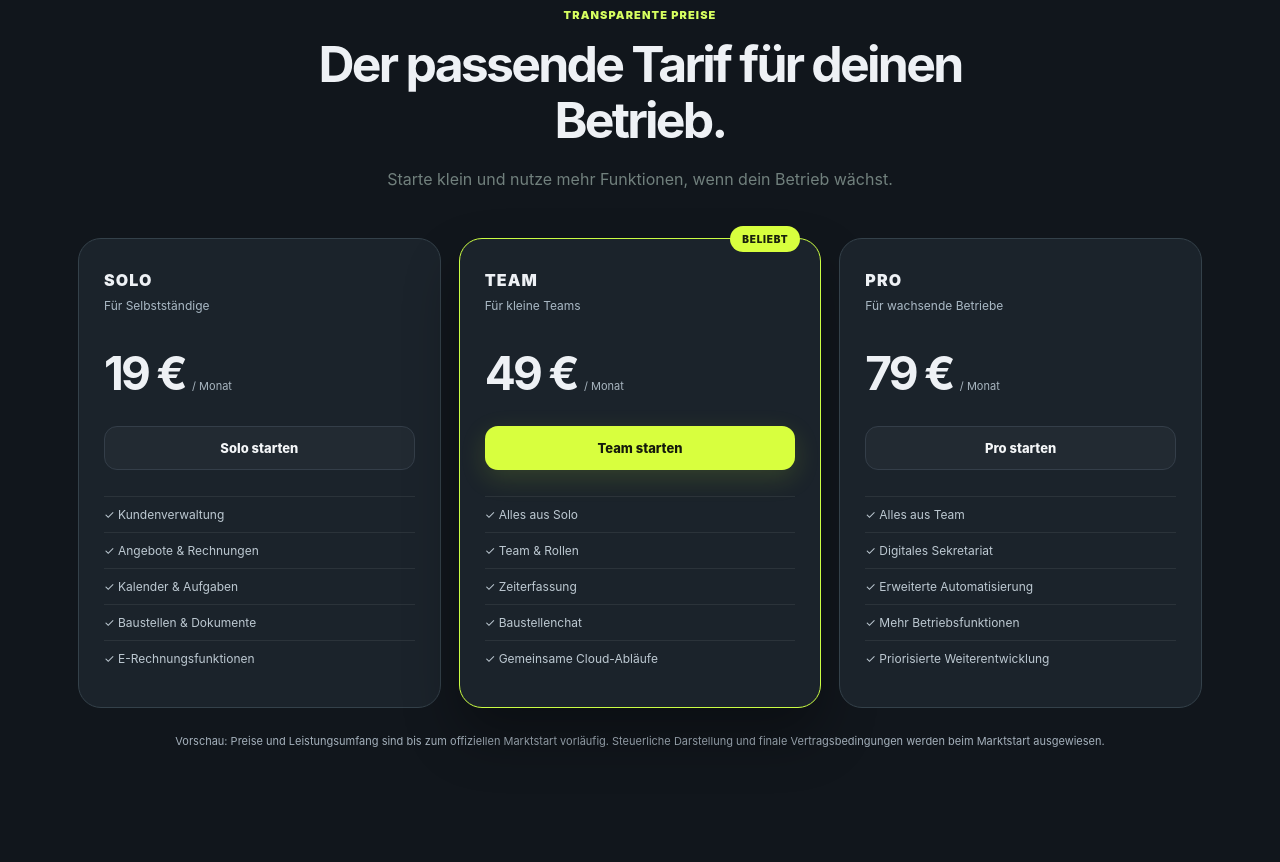
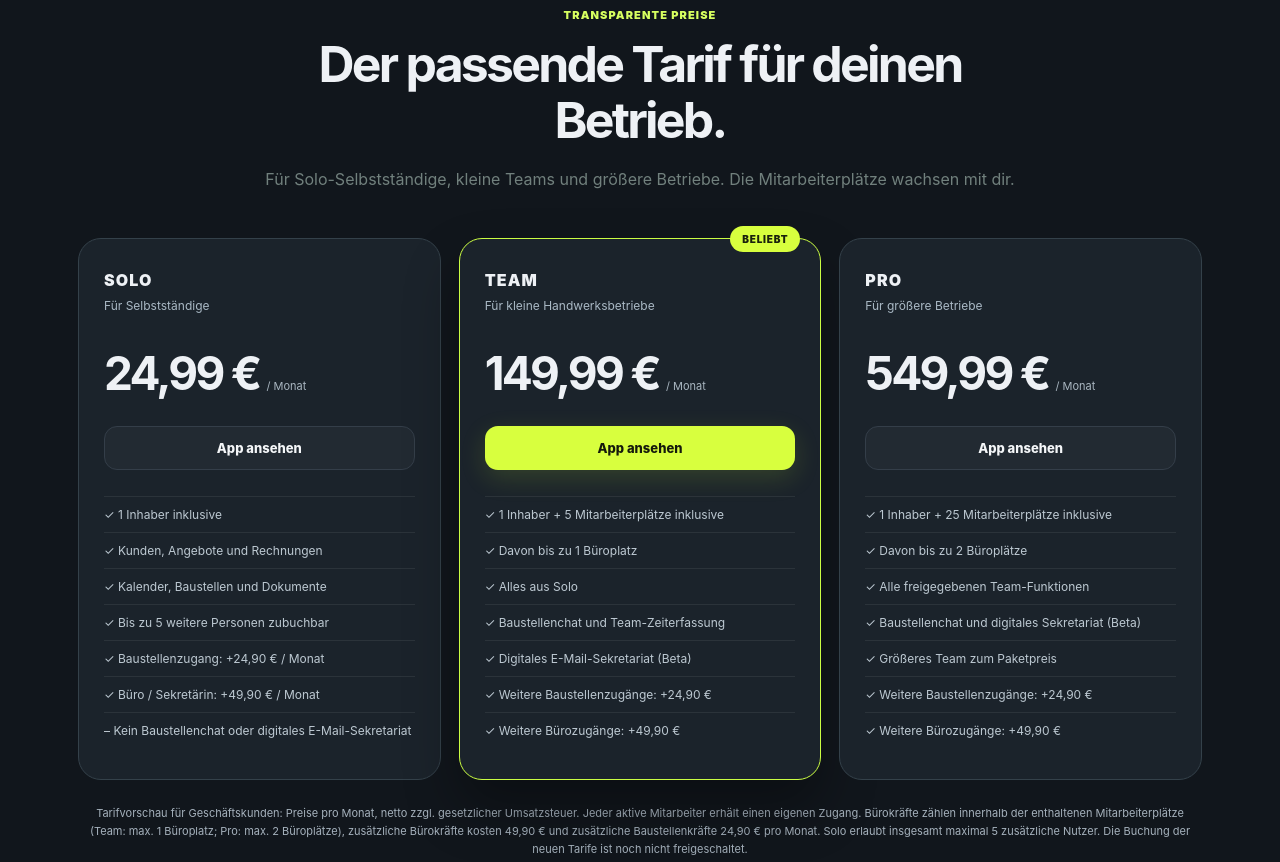
Before and after one commit to harunxaa-tech/beautybybellee, a website: page marketing/index.html in a window 1280 px wide. Shown: the part 4068-4930 px from the top of the page. Drawn offline with Linux system fonts and the light colour scheme.

Commit message:
Marketing 03: tiered pricing and role-based seats

```diff
--- a/marketing/index.html
+++ b/marketing/index.html
@@ -6,10 +6,11 @@
   <title>AngebotsPilot – Dein digitales Büro fürs Handwerk</title>
   <meta name="description" content="AngebotsPilot verbindet Angebote, Kunden, Baustellen, Rechnungen, E-Rechnungen, Kalender und Team in einer einfachen Betriebssoftware für Handwerk und Service.">
   <meta name="theme-color" content="#0a0c10">
+  <meta name="angebotspilot-marketing-version" content="03">
   <meta property="og:title" content="AngebotsPilot – Weniger Papierkram. Mehr Betrieb.">
   <meta property="og:description" content="Die einfache Betriebssoftware für Angebote, Kunden, Baustellen, Rechnungen und Team.">
   <link rel="icon" href="icon.svg" type="image/svg+xml">
-  <link rel="stylesheet" href="styles.css?v=02">
+  <link rel="stylesheet" href="styles.css?v=03">
   <meta name="robots" content="noindex,nofollow">
 </head>
 <body>
@@ -157,13 +158,53 @@
 
     <section class="section pricing-section" id="preise">
       <div class="shell">
-        <div class="section-head centered reveal"><span class="section-tag">TRANSPARENTE PREISE</span><h2>Der passende Tarif für deinen Betrieb.</h2><p>Starte klein und nutze mehr Funktionen, wenn dein Betrieb wächst.</p></div>
+        <div class="section-head centered reveal"><span class="section-tag">TRANSPARENTE PREISE</span><h2>Der passende Tarif für deinen Betrieb.</h2><p>Für Solo-Selbstständige, kleine Teams und größere Betriebe. Die Mitarbeiterplätze wachsen mit dir.</p></div>
         <div class="pricing-grid">
-          <article class="price-card reveal"><div class="price-top"><span>SOLO</span><p>Für Selbstständige</p></div><div class="price"><b>19 €</b><small>/ Monat</small></div><a class="btn secondary full" href="https://harunxaa-tech.github.io/beautybybellee/">Solo starten</a><ul><li>✓ Kundenverwaltung</li><li>✓ Angebote & Rechnungen</li><li>✓ Kalender & Aufgaben</li><li>✓ Baustellen & Dokumente</li><li>✓ E-Rechnungsfunktionen</li></ul></article>
-          <article class="price-card featured reveal delay-1"><div class="popular">BELIEBT</div><div class="price-top"><span>TEAM</span><p>Für kleine Teams</p></div><div class="price"><b>49 €</b><small>/ Monat</small></div><a class="btn primary full" href="https://harunxaa-tech.github.io/beautybybellee/">Team starten</a><ul><li>✓ Alles aus Solo</li><li>✓ Team & Rollen</li><li>✓ Zeiterfassung</li><li>✓ Baustellenchat</li><li>✓ Gemeinsame Cloud-Abläufe</li></ul></article>
-          <article class="price-card reveal delay-2"><div class="price-top"><span>PRO</span><p>Für wachsende Betriebe</p></div><div class="price"><b>79 €</b><small>/ Monat</small></div><a class="btn secondary full" href="https://harunxaa-tech.github.io/beautybybellee/">Pro starten</a><ul><li>✓ Alles aus Team</li><li>✓ Digitales Sekretariat</li><li>✓ Erweiterte Automatisierung</li><li>✓ Mehr Betriebsfunktionen</li><li>✓ Priorisierte Weiterentwicklung</li></ul></article>
+          <article class="price-card reveal">
+            <div class="price-top"><span>SOLO</span><p>Für Selbstständige</p></div>
+            <div class="price"><b>24,99 €</b><small>/ Monat</small></div>
+            <a class="btn secondary full" href="https://harunxaa-tech.github.io/beautybybellee/">App ansehen</a>
+            <ul>
+              <li>✓ 1 Inhaber inklusive</li>
+              <li>✓ Kunden, Angebote und Rechnungen</li>
+              <li>✓ Kalender, Baustellen und Dokumente</li>
+              <li>✓ Bis zu 5 weitere Personen zubuchbar</li>
+              <li>✓ Baustellenzugang: +24,90 € / Monat</li>
+              <li>✓ Büro / Sekretärin: +49,90 € / Monat</li>
+              <li>– Kein Baustellenchat oder digitales E-Mail-Sekretariat</li>
+            </ul>
+          </article>
+          <article class="price-card featured reveal delay-1">
+            <div class="popular">BELIEBT</div>
+            <div class="price-top"><span>TEAM</span><p>Für kleine Handwerksbetriebe</p></div>
+            <div class="price"><b>149,99 €</b><small>/ Monat</small></div>
+            <a class="btn primary full" href="https://harunxaa-tech.github.io/beautybybellee/">App ansehen</a>
+            <ul>
+              <li>✓ 1 Inhaber + 5 Mitarbeiterplätze inklusive</li>
+              <li>✓ Davon bis zu 1 Büroplatz</li>
+              <li>✓ Alles aus Solo</li>
+              <li>✓ Baustellenchat und Team-Zeiterfassung</li>
+              <li>✓ Digitales E-Mail-Sekretariat (Beta)</li>
+              <li>✓ Weitere Baustellenzugänge: +24,90 €</li>
+              <li>✓ Weitere Bürozugänge: +49,90 €</li>
+            </ul>
+          </article>
+          <article class="price-card reveal delay-2">
+            <div class="price-top"><span>PRO</span><p>Für größere Betriebe</p></div>
+            <div class="price"><b>549,99 €</b><small>/ Monat</small></div>
+            <a class="btn secondary full" href="https://harunxaa-tech.github.io/beautybybellee/">App ansehen</a>
+            <ul>
+              <li>✓ 1 Inhaber + 25 Mitarbeiterplätze inklusive</li>
+              <li>✓ Davon bis zu 2 Büroplätze</li>
+              <li>✓ Alle freigegebenen Team-Funktionen</li>
+              <li>✓ Baustellenchat und digitales Sekretariat (Beta)</li>
+              <li>✓ Größeres Team zum Paketpreis</li>
+              <li>✓ Weitere Baustellenzugänge: +24,90 €</li>
+              <li>✓ Weitere Bürozugänge: +49,90 €</li>
+            </ul>
+          </article>
         </div>
-        <p class="pricing-note">Vorschau: Preise und Leistungsumfang sind bis zum offiziellen Marktstart vorläufig. Steuerliche Darstellung und finale Vertragsbedingungen werden beim Marktstart ausgewiesen.</p>
+        <p class="pricing-note">Tarifvorschau für Geschäftskunden: Preise pro Monat, netto zzgl. gesetzlicher Umsatzsteuer. Jeder aktive Mitarbeiter erhält einen eigenen Zugang. Bürokräfte zählen innerhalb der enthaltenen Mitarbeiterplätze (Team: max. 1 Büroplatz; Pro: max. 2 Büroplätze), zusätzliche Bürokräfte kosten 49,90 € und zusätzliche Baustellenkräfte 24,90 € pro Monat. Solo erlaubt insgesamt maximal 5 zusätzliche Nutzer. Die Buchung der neuen Tarife ist noch nicht freigeschaltet.</p>
       </div>
     </section>
 
@@ -175,6 +216,7 @@
           <details><summary>Kann ich AngebotsPilot am PC und am Handy nutzen?<span>＋</span></summary><p>Ja. Die Weboberfläche ist für Desktop und mobile Geräte optimiert. Eine native App-Version ist zusätzlich vorbereitet.</p></details>
           <details><summary>Unterstützt AngebotsPilot E-Rechnungen?<span>＋</span></summary><p>AngebotsPilot enthält Funktionen für XRechnung und ZUGFeRD und ist auf digitale Rechnungsprozesse in Deutschland, Österreich und der Schweiz ausgerichtet.</p></details>
           <details><summary>Können Mitarbeiter eigene Zugänge bekommen?<span>＋</span></summary><p>Ja. Rollen für Chef, Büro und Mitarbeiter sorgen dafür, dass jeder nur die Bereiche sieht, die für seine Arbeit vorgesehen sind.</p></details>
+          <details><summary>Wie werden zusätzliche Mitarbeiter berechnet?<span>＋</span></summary><p>Baustellenmitarbeiter kosten 24,90 € und Bürokräfte, zum Beispiel eine Sekretärin, 49,90 € zusätzlich pro Monat. Bei Team sind 5 Mitarbeiterplätze inklusive, davon höchstens 1 Büroplatz. Bei Pro sind 25 Plätze inklusive, davon höchstens 2 Büroplätze. Der Firmeninhaber ist in jedem Tarif zusätzlich enthalten. Bürokräfte zählen als Nutzer, nicht als kostenloser Zusatz.</p></details>
           <details><summary>Kann ich bestehende Kunden übernehmen?<span>＋</span></summary><p>Ja. Bestandskunden können über CSV/Excel importiert werden. Vor dem Import gibt es eine Vorschau und Dublettenprüfung.</p></details>
         </div>
       </div>
@@ -197,6 +239,6 @@
     <div class="shell footer-bottom"><span>© 2026 AngebotsPilot</span><span>Made for people who actually get work done.</span></div>
   </footer>
 
-  <script src="script.js"></script>
+  <script src="script.js?v=03"></script>
 </body>
 </html>
```
Also changed, not shown: angebotspilot/index.html (+47 -5 lines).
